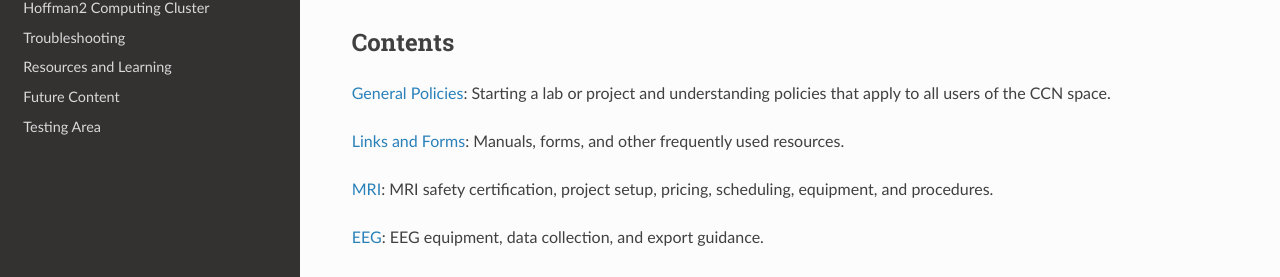
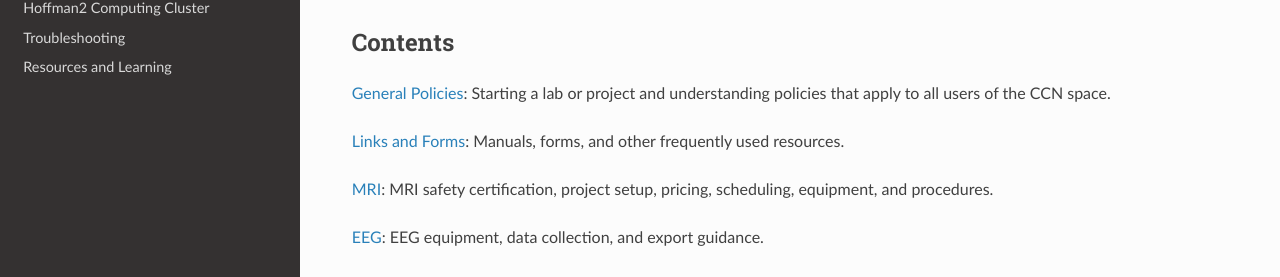
Before and after one commit to CCN-Support/CCN_Wiki, a Sphinx documentation site: the page built from docs/source/index.rst, in a window 1280 px wide. Shown: the part 230-507 px from the top of the page. Built offline with Sphinx 7.4.7 and the Read the Docs theme 3.1.0, drawn with Linux system fonts in a browser that asks for light colours; part of the change alters nothing that is shown.

```diff
--- a/docs/source/index.rst
+++ b/docs/source/index.rst
@@ -18,6 +18,9 @@ Contents
    hoffman
    troubleshooting
    resources-and-learning
+
+..
+   This is a comment block to temporarily remove Future Content and Testing Area from the sidebar. Simply add the entries below back into the toctree to restore them.
    future_content
    testing
 
```
